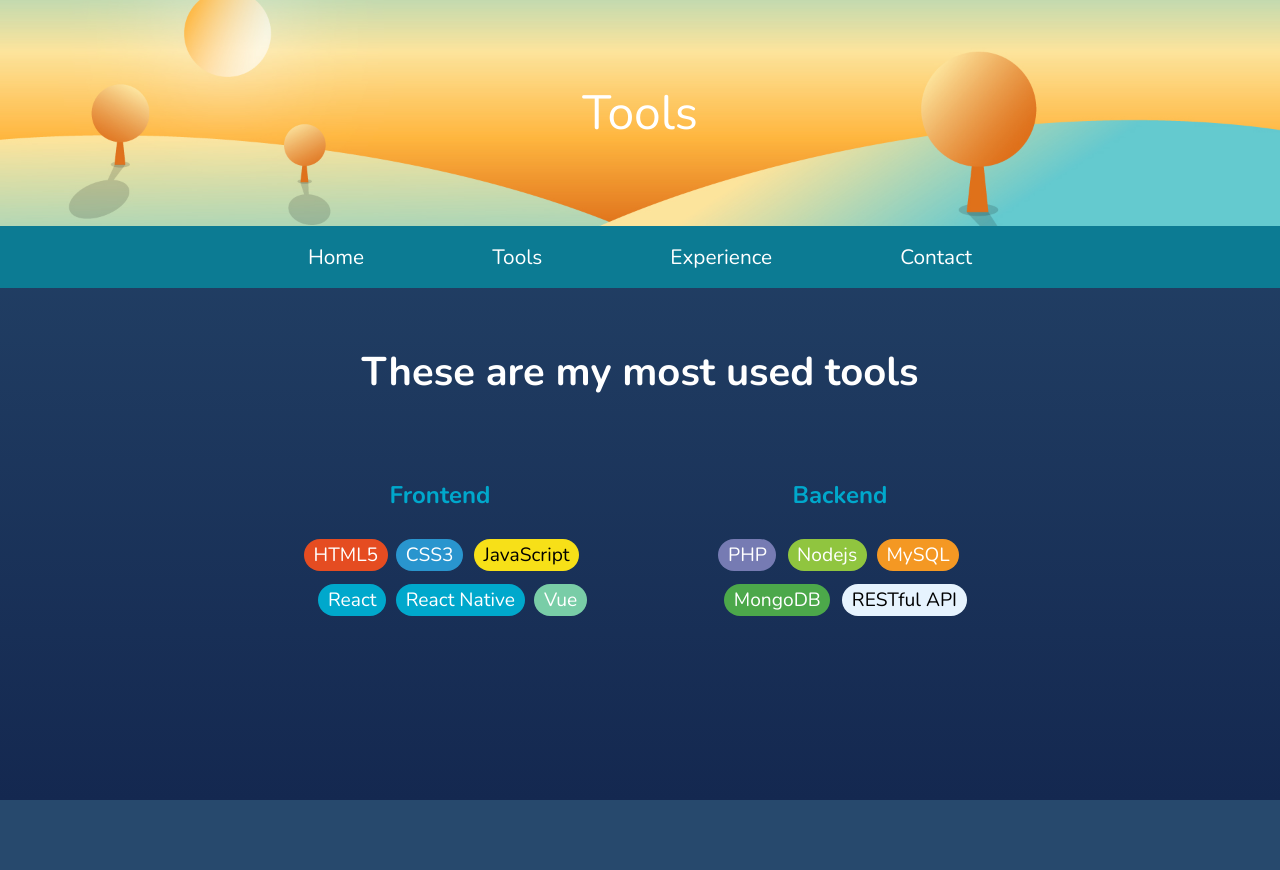
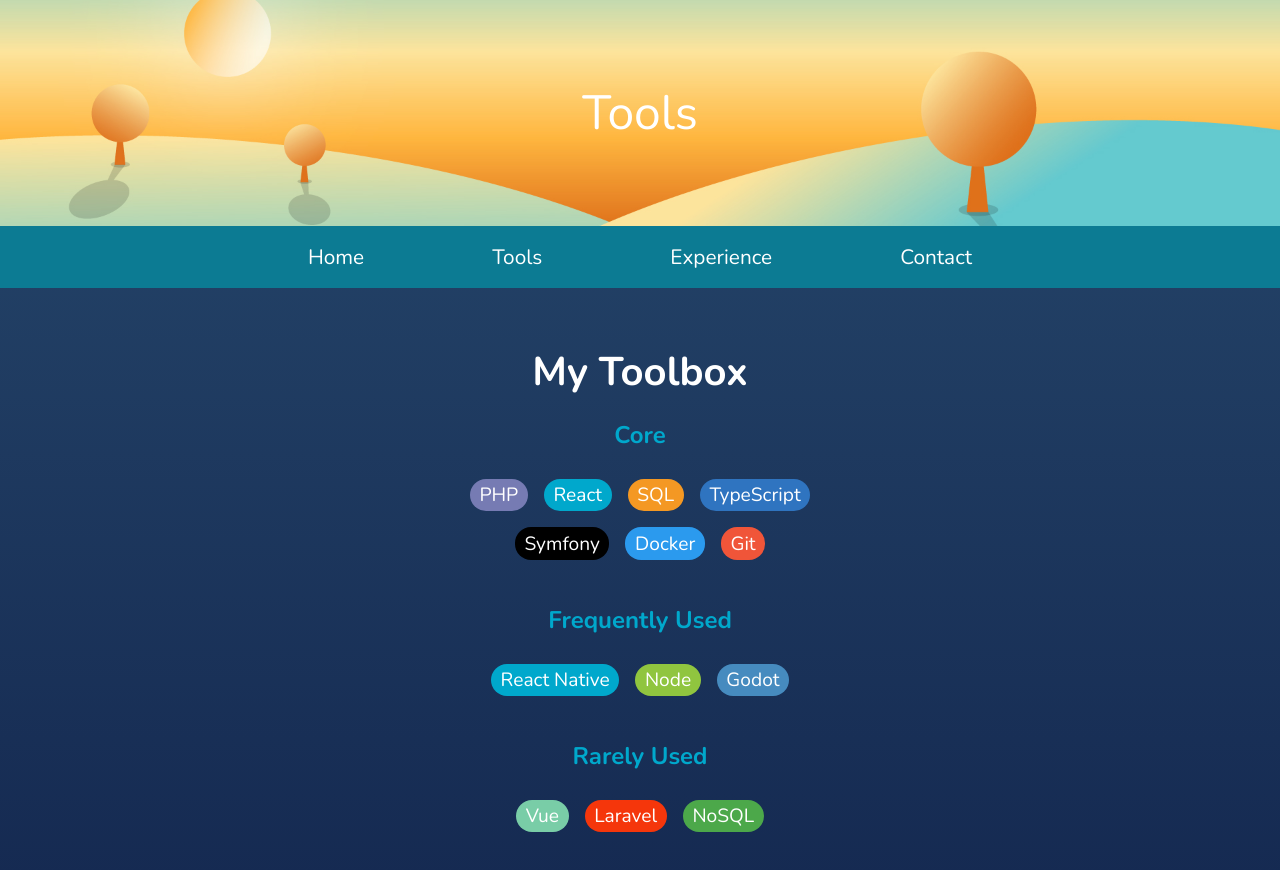
Before and after one commit to Thomasmc96/thch, a React (Create React App) app: page /tools in a window 1280 px wide. Shown: the top 870 px of the page. Before the commit the page ends 800 px from the top, so only its background shows below. Built offline with nearby package versions, Linux system fonts and the light colour scheme.

Commit message:
Update tools

```diff
--- a/src/components/errors/NotFound.js
+++ b/src/components/errors/NotFound.js
@@ -9,7 +9,7 @@
   });
 
   return (
-    <React.Fragment>
+    <>
       <Header title="404" />
       <div className="container notFound">
         <section>
@@ -17,7 +17,7 @@
           <img src={toucan} alt="Toucan" />
         </section>
       </div>
-    </React.Fragment>
+    </>
   );
 };
 
--- a/src/components/tools/Tools.css
+++ b/src/components/tools/Tools.css
@@ -1,24 +1,26 @@
 .tools {
   padding-bottom: 5rem;
+  animation: fadeInTools 0.5s;
 }
 
 .tools h1 {
   margin-bottom: 0;
-  animation: toolsHeader 4s;
+  animation: toolsHeader 0s;
   /* font-size: 2rem; */
 }
 
 .toolsSections {
   display: flex;
-  flex-direction: row;
+  flex-direction: column;
   max-width: 70rem;
   align-items: center;
   min-height: 20rem;
 }
 
 .toolsSections section {
-  width: 18rem;
-  margin: 0 auto;
+  width: 25rem;
+  /* margin: 0 auto; */
+  margin-bottom: 1rem;
 }
 
 .toolsSections h2 {
@@ -26,32 +28,35 @@
 }
 
 .toolsSections .badges {
-  position: relative;
+  display: flex;
+  flex-wrap: wrap;
+  justify-content: center;
+  /* position: relative; */
   width: 100%;
-  height: 8rem;
+  /* height: 8rem; */
   margin: 0 auto;
 }
 
 .badge {
-  width: fit-content;
+  /* width: fit-content; */
   padding: 0.2rem 0.6rem;
   border-radius: 16px;
   font-size: 1.2rem;
   margin: 0.5rem;
-  position: absolute;
+  /* position: absolute; */
   transition: all 0.3s;
 }
 
 .html5 {
   background-color: #e54c21;
-  animation: htmlAnimation 2s ease-in-out;
+  /* animation: htmlAnimation 2s ease-in-out; */
   top: 0;
   left: 0;
 }
 
 .css3 {
   background-color: #2995ce;
-  animation: cssAnimation 2s ease-in-out;
+  /* animation: cssAnimation 2s ease-in-out; */
   top: 0;
   left: 32%;
 }
@@ -59,56 +64,61 @@
 .javascript {
   background-color: #f7e018;
   color: black;
-  animation: javascriptAnimation 1.5s ease-in-out;
+  /* animation: javascriptAnimation 1.5s ease-in-out; */
   top: 0;
   left: 59%;
 }
 
+.typescript {
+  background-color: #2f74c0;
+  color: white;
+}
+
 .react {
   background-color: var(--color-palet-4);
-  animation: reactAnimation 1s ease-in-out;
+  /* animation: reactAnimation 1s ease-in-out; */
   top: 35%;
   left: 5%;
 }
 
 .reactNative {
   background-color: var(--color-palet-4);
-  animation: reactNativeAnimation 2s ease-in-out;
+  /* animation: reactNativeAnimation 2s ease-in-out; */
   top: 35%;
   left: 32%;
 }
 
 .vue {
   background-color: #79cda7;
-  animation: vueAnimation 2s ease-in-out;
+  /* animation: vueAnimation 2s ease-in-out; */
   top: 35%;
   left: 80%;
 }
 
 .php {
   background-color: #767bb3;
-  animation: phpAnimation 3s ease-in-out;
+  /* animation: phpAnimation 3s ease-in-out; */
   top: 0;
   left: 5%;
 }
 
 .nodejs {
   background-color: #90c53f;
-  animation: nodejsAnimation 1.5s ease-in-out;
+  /* animation: nodejsAnimation 1.5s ease-in-out; */
   top: 0;
   left: 29%;
 }
 
 .mysql {
   background-color: #f49823;
-  animation: mysqlAnimation 2s ease-in-out;
+  /* animation: mysqlAnimation 2s ease-in-out; */
   top: 0%;
   left: 60%;
 }
 
 .mongodb {
   background-color: #4ca84a;
-  animation: mongodbAnimation 2s ease-in-out;
+  /* animation: mongodbAnimation 2s ease-in-out; */
   top: 35%;
   left: 7%;
 }
@@ -116,15 +126,42 @@
 .api {
   background-color: #e6f3fe;
   color: black;
-  animation: apiAnimation 2s ease-in-out;
+  /* animation: apiAnimation 2s ease-in-out; */
   top: 35%;
   left: 48%;
+}
+
+.godot {
+  background-color: #468bbf;
+  color: white;
+}
+
+.symfony {
+  background-color: black;
+  color: white;
+}
+
+.laravel {
+  background-color: #f5360b;
+  color: white;
+}
+
+.docker {
+  background-color: #2b9aee;
+  color: white;
+}
+
+.git {
+  background-color: #f05539;
+  color: white;
 }
 
 .html5:hover,
 .javascript:hover,
 .reactNative:hover,
 .nodejs:hover,
+.godot:hover,
+.laravel:hover,
 .mongodb:hover {
   transform: rotate(10deg) translateX(5px);
 }
@@ -134,6 +171,10 @@
 .php:hover,
 .mysql:hover,
 .api:hover,
+.typescript:hover,
+.symfony:hover,
+.docker:hover,
+.git:hover,
 .vue:hover {
   transform: rotate(-10deg) translateY(-5px);
 }
@@ -326,6 +367,17 @@
   }
 }
 
+@keyframes fadeInTools {
+  from {
+    opacity: 0;
+    transform: translateY(-1rem);
+  }
+  to {
+    opacity: 1;
+    transform: translateY(0rem);
+  }
+}
+
 /* Mobile */
 @media (max-width: 650px) {
   .tools {
--- a/src/components/tools/Tools.js
+++ b/src/components/tools/Tools.js
@@ -22,7 +22,7 @@
   }, []);
 
   return (
-    <React.Fragment>
+    <>
       <Header
         title="Tools"
         icon={icon}
@@ -30,9 +30,38 @@
         backgroundPlaceholder={backgroundPlaceholder}
       />
       <section className="container tools">
-        <h1>These are my most used tools</h1>
+        <h1>My Toolbox</h1>
         <div className="toolsSections">
           <section>
+            <h2>Core</h2>
+            <div className="badges">
+              <span className="badge php">PHP</span>
+              <span className="badge react">React</span>
+              <span className="badge mysql">SQL</span>
+              <span className="badge typescript">TypeScript</span>
+              <span className="badge symfony">Symfony</span>
+              <span className="badge docker">Docker</span>
+              <span className="badge git">Git</span>
+            </div>
+          </section>
+          <section>
+            <h2>Frequently Used</h2>
+            <div className="badges">
+              <span className="badge reactNative">React Native</span>
+              <span className="badge nodejs">Node</span>
+              <span className="badge godot">Godot</span>
+            </div>
+          </section>
+          <section>
+            <h2>Rarely Used</h2>
+            <div className="badges">
+              <span className="badge vue">Vue</span>
+              <span className="badge laravel">Laravel</span>
+              <span className="badge mongodb">NoSQL</span>
+            </div>
+          </section>
+
+          {/* <section>
             <h2>Frontend</h2>
             <div className="badges">
               <span className="badge html5">HTML5</span>
@@ -52,10 +81,10 @@
               <span className="badge mongodb">MongoDB</span>
               <span className="badge api">RESTful API</span>
             </div>
-          </section>
+          </section> */}
         </div>
       </section>
-    </React.Fragment>
+    </>
   );
 };
 
--- a/src/components/tools/projects/ToucanThief.js
+++ b/src/components/tools/projects/ToucanThief.js
@@ -17,10 +17,10 @@
   // Set header background
   const background = width > 1000 ? backgroundPc : backgroundMobile;
   return (
-    <React.Fragment>
+    <>
       <Header title="Toucan Thief" background={background} />
       <div>ToucanThief</div>
-    </React.Fragment>
+    </>
   );
 };
 
```
